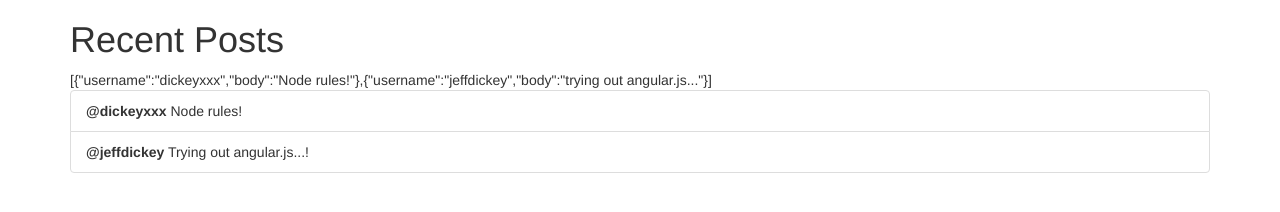
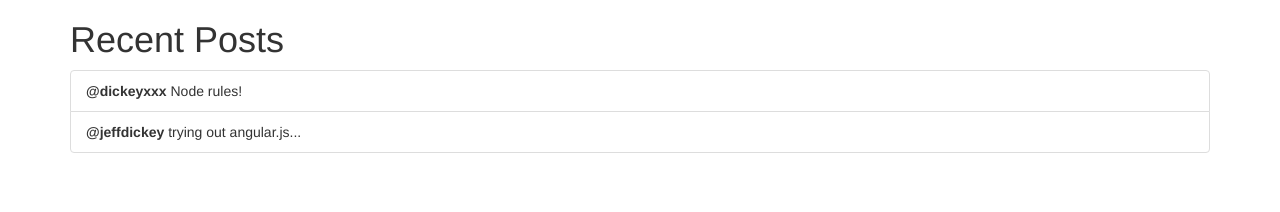
Before and after one commit to webchick/9780133962369, a plain HTML site: page ch03/posts.html in a window 1280 px wide. Drawn offline with nearby package versions, Linux system fonts and the light colour scheme.

Commit message:
Fully angularizing the page.

```diff
--- a/ch03/posts.html
+++ b/ch03/posts.html
@@ -20,19 +20,12 @@
   </script>
 </head>
 <body ng-app="app">
-  <div class="container">
+  <div ng-controller="PostsCtrl" class="container">
     <h1>Recent Posts</h1>
-    <div ng-controller="PostsCtrl">
-      {{ posts }}
-    </div>
     <ul class="list-group">
-      <li class="list-group-item">
-        <strong>@dickeyxxx</strong>
-        <span>Node rules!</span>
-      </li>
-      <li class="list-group-item">
-        <strong>@jeffdickey</strong>
-        <span>Trying out angular.js...!</span>
+      <li ng-repeat="post in posts" class="list-group-item">
+        <strong>@{{ post.username }}</strong>
+        <span>{{ post.body }}</span>
       </li>
     </ul>
   </div>
```
